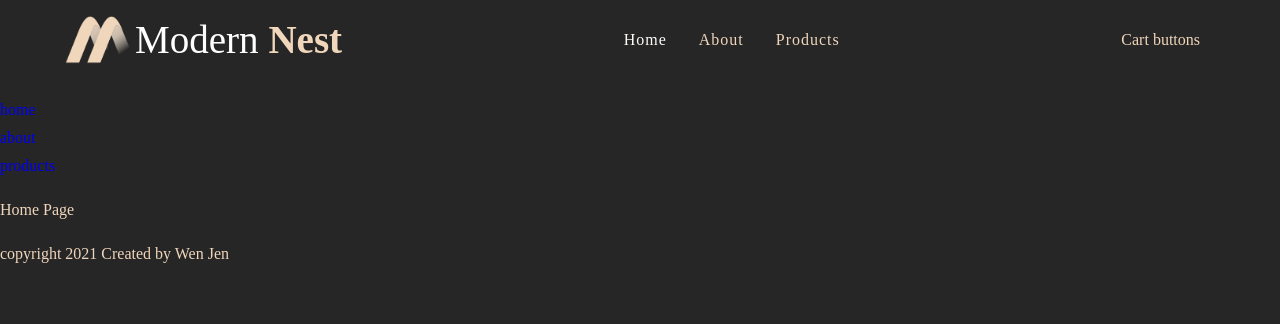
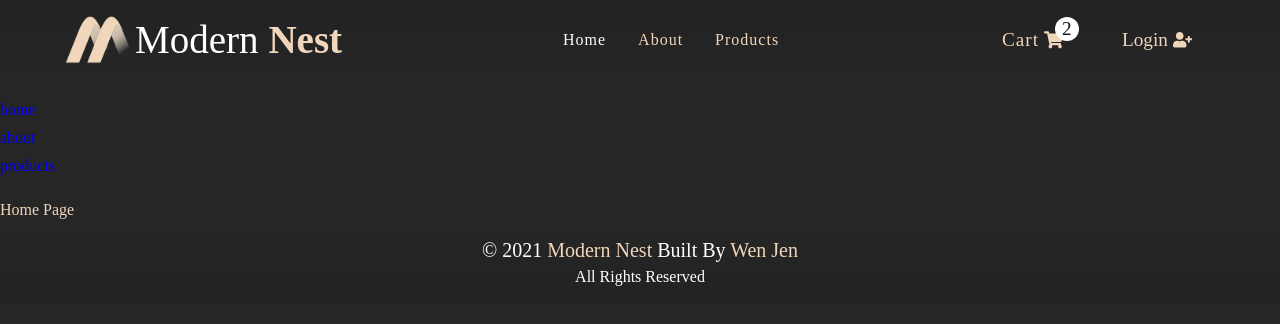
Before and after one commit to wjen/MNest, a React (Create React App) app: page / in a window 1280 px wide. Shown: the top 324 px of the page. Built offline with nearby package versions, Linux system fonts and the light colour scheme.

Commit message:
setup footer

```diff
--- a/src/components/CartButtons.js
+++ b/src/components/CartButtons.js
@@ -1,7 +1,89 @@
 import React from 'react';
+import { Link } from 'react-router-dom';
+import { FaShoppingCart, FaUserPlus, FaUserMinus } from 'react-icons/fa';
+import styled from 'styled-components';
 
 const CartButtons = () => {
-  return <div>Cart buttons</div>;
+  return (
+    <Wrapper className='cart-btns-wrapper'>
+      <Link to='/cart' className='cart-btn'>
+        Cart
+        <span className='cart-container'>
+          <FaShoppingCart />
+          <span className='cart-qty'>2</span>
+        </span>
+      </Link>
+      <button type='button' className='auth-btn'>
+        Login
+        <FaUserPlus />
+      </button>
+    </Wrapper>
+  );
 };
 
+const Wrapper = styled.div`
+  display: grid;
+  grid-template-columns: 1fr 1fr;
+  align-items: center;
+  width: 200px;
+  gap: 2rem;
+
+  .cart-btn {
+    color: var(--primary-500);
+    font-size: 1.2rem;
+    letter-spacing: var(--letterSpacing);
+    display: flex;
+    align-items: center;
+    line-height: 1.15rem;
+    border: 2px solid transparent;
+    &:hover {
+      color: var(--primary-100);
+      border-bottom: 2px solid white;
+    }
+  }
+  .cart-container {
+    display: flex;
+    align-items: center;
+    position: relative;
+
+    svg {
+      height: 1.6rem;
+      margin-left: 5px;
+    }
+  }
+  .cart-qty {
+    position: absolute;
+    top: -10px;
+    right: -16px;
+    width: 16px;
+    height: 16px;
+    border-radius: 50%;
+    background: var(--white);
+    display: flex;
+    align-items: center;
+    justify-content: center;
+    color: var(--grey-900);
+    padding: 12px;
+  }
+
+  .auth-btn {
+    display: flex;
+    align-items: center;
+    color: var(--primary-500);
+    background: transparent;
+    border-color: transparent;
+    font-size: 1.2rem;
+
+    svg {
+      height: 1.6rem;
+      margin-left: 5px;
+    }
+
+    &:hover {
+      color: var(--primary-100);
+      border-bottom: 2px solid white;
+    }
+  }
+`;
+
 export default CartButtons;
--- a/src/components/Footer.js
+++ b/src/components/Footer.js
@@ -2,13 +2,41 @@ import React from 'react';
 import { Link } from 'react-router-dom';
 import styled from 'styled-components';
 
-// const Footer = styled.footer``;
 const Footer = () => {
   return (
-    <div>
-      <p>copyright 2021 Created by Wen Jen</p>
-    </div>
+    <Wrapper>
+      <h5>
+        &copy; <span id='date'>{new Date().getFullYear()}</span>
+        <span class='footer-logo'> Modern Nest </span>
+        Built by <a href='http://www.iamwenjen.com'> Wen Jen</a>
+      </h5>
+      <p>All Rights Reserved</p>
+    </Wrapper>
   );
 };
 
+const Wrapper = styled.footer`
+  height: 5rem;
+  background: var(--black);
+  background-image: linear-gradient(
+    to top,
+    var(--black),
+    var(--backgroundColor)
+  );
+  color: var(--white);
+  display: flex;
+  flex-direction: column;
+  align-items: center;
+  justify-content: center;
+
+  h5,
+  p {
+    margin: 0;
+  }
+  .footer-logo,
+  a {
+    color: var(--primary-500);
+  }
+`;
+
 export default Footer;
--- a/src/components/Navbar.js
+++ b/src/components/Navbar.js
@@ -43,6 +43,12 @@ const NavContainer = styled.nav`
   display: flex;
   align-items: center;
   justify-content: center;
+  background: var(--black);
+  background-image: linear-gradient(
+    to bottom,
+    var(--black),
+    var(--backgroundColor)
+  );
 
   .nav-center {
     width: 90vw;
@@ -95,6 +101,10 @@ const NavContainer = styled.nav`
   .nav-links {
     display: none;
   }
+  /* imported from cartbuttons  */
+  .cart-btns-wrapper {
+    display: none;
+  }
 
   @media (min-width: 992px) {
     .nav-toggle {
@@ -127,6 +137,9 @@ const NavContainer = styled.nav`
         color: var(--primary-100);
       }
     }
+    .cart-btns-wrapper {
+      display: grid;
+    }
   }
 `;
 export default Navbar;
```
